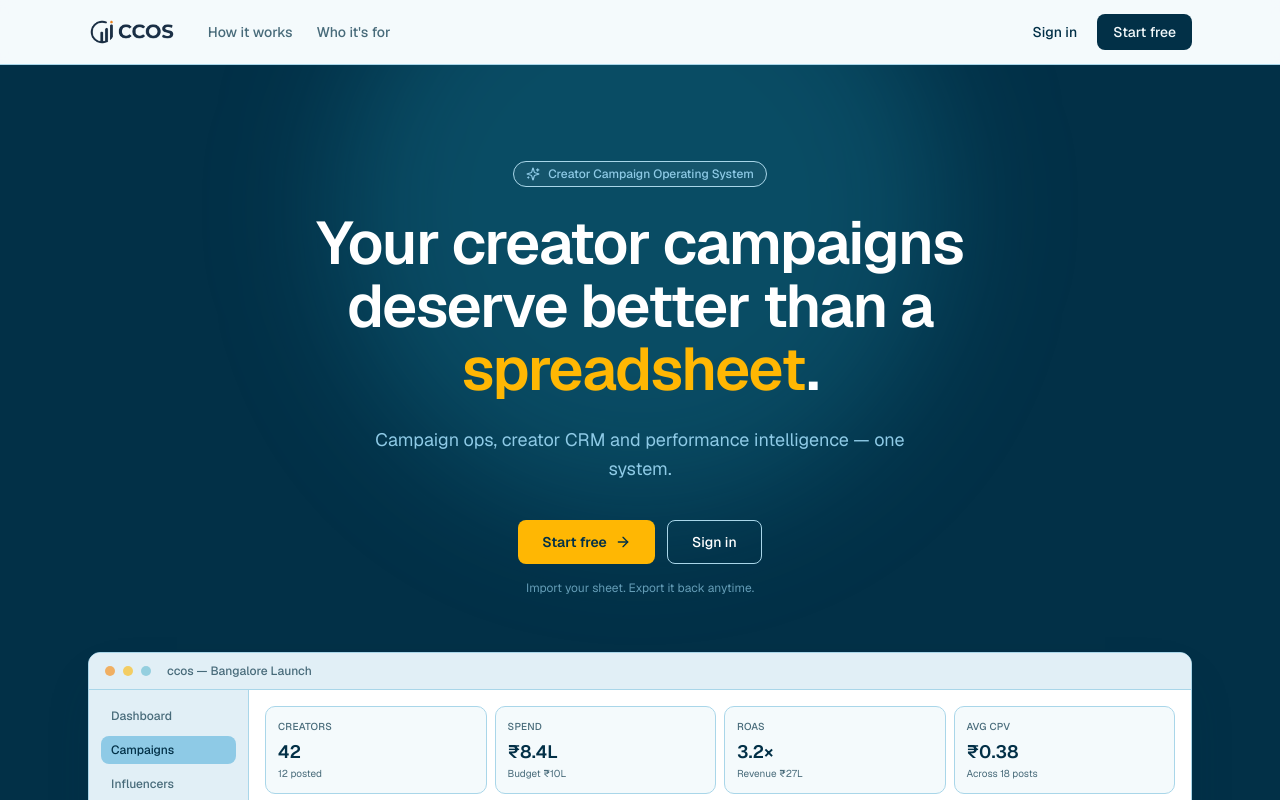
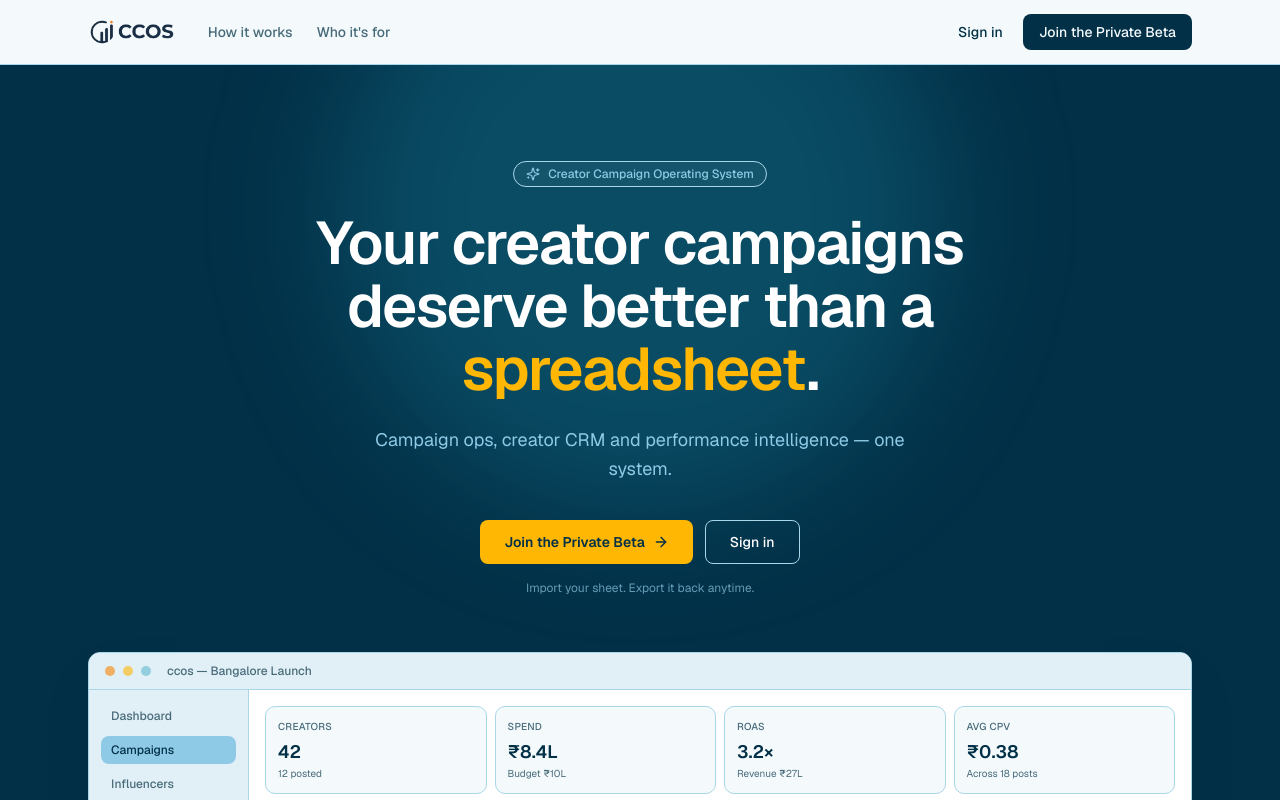
Before and after one commit to daryl-micah/ccos, a Next.js app in the folder apps/web/: page / in a window 1280 px wide. Shown: the top 800 px of the page. Built offline with nearby package versions, Linux system fonts and the light colour scheme.

Commit message:
feat(web): landing CTA reads "Join the Private Beta"
Step 5: replaces "Start free" — scarcity framing over self-serve framing,
per PRODUCT.md's 2026-07-29 decision.

```diff
--- a/apps/web/src/app/page.tsx
+++ b/apps/web/src/app/page.tsx
@@ -196,7 +196,7 @@
               href="/sign-up"
               className={`rounded-md bg-navy px-4 py-2 text-sm font-medium text-primary-foreground transition-colors hover:bg-navy/90 ${focusRing}`}
             >
-              Start free
+              Join the Private Beta
             </Link>
           </div>
         </div>
@@ -227,7 +227,7 @@
                 href="/sign-up"
                 className={`inline-flex h-11 items-center gap-2 rounded-md bg-amber px-6 text-sm font-semibold text-navy transition-colors hover:bg-orange ${focusRing} focus-visible:ring-offset-navy`}
               >
-                Start free
+                Join the Private Beta
                 <ArrowRight className="size-4" />
               </Link>
               <Link
@@ -413,7 +413,7 @@
               href="/sign-up"
               className={`inline-flex h-11 items-center gap-2 rounded-md bg-amber px-6 text-sm font-semibold text-navy transition-colors hover:bg-orange ${focusRing} focus-visible:ring-offset-navy`}
             >
-              Start free
+              Join the Private Beta
               <ArrowRight className="size-4" />
             </Link>
             <Link
```
